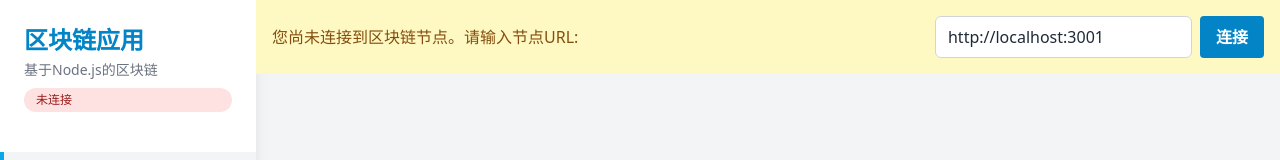
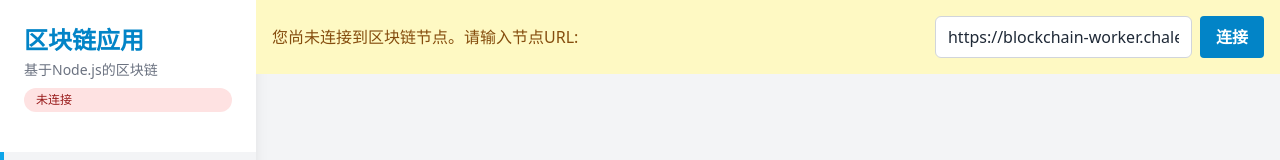
Before and after one commit to PrettyKing/nodejs-blockchain-ui, a React (Vite) app: page / in a window 1280 px wide. Shown: the top 160 px of the page. Built offline with nearby package versions, Linux system fonts and the light colour scheme.

Commit message:
fix: url

```diff
--- a/src/components/Layout.tsx
+++ b/src/components/Layout.tsx
@@ -10,7 +10,7 @@ interface LayoutProps {
 }
 
 const Layout: React.FC<LayoutProps> = ({ isConnected, setIsConnected }) => {
-  const [serverUrl, setServerUrl] = useState('http://localhost:3001')
+  const [serverUrl, setServerUrl] = useState('https://blockchain-worker.chalee695469701.workers.dev')
 
   const handleConnect = () => {
     // 设置axios baseURL
@@ -45,7 +45,7 @@ const Layout: React.FC<LayoutProps> = ({ isConnected, setIsConnected }) => {
                   value={serverUrl}
                   onChange={(e) => setServerUrl(e.target.value)}
                   className="input"
-                  placeholder="http://localhost:3001"
+                  placeholder="https://blockchain-worker.chalee695469701.workers.dev"
                 />
                 <button
                   onClick={handleConnect}
```
